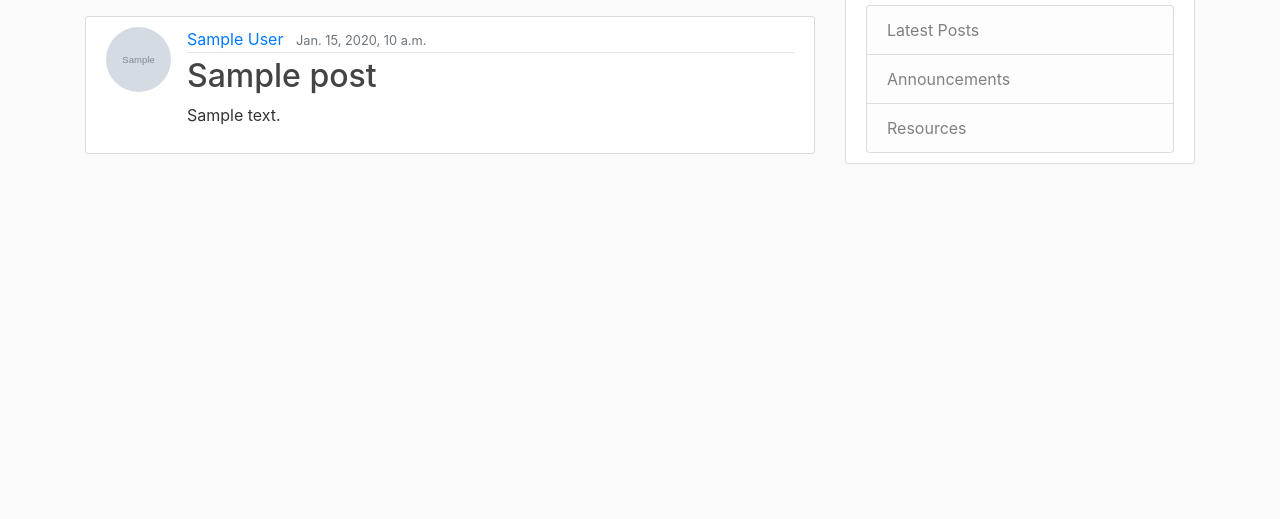
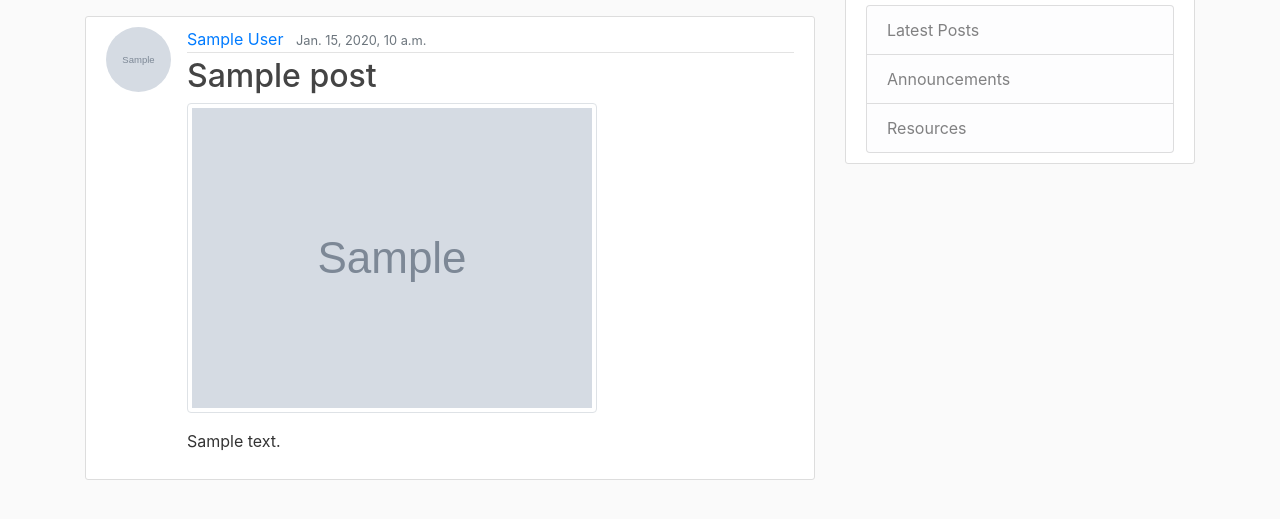
Before and after one commit to harish-gunda18/mysite, a Django app: template blog/templates/blog/user_posts.html in a window 1280 px wide. Shown: the part 128-647 px from the top of the page. Run offline with Django 3.2, Linux system fonts and the light colour scheme; tables that the repository leaves empty hold one stand-in row (values such as "Sample post"); the template is opened without the code that fills it: values that come from a table or form of the project are taken from there, most other values are stand-ins (such as "Sample title", 1, 10 or a date in 2020); grey boxes marked "Sample" are stand-in pictures; some libraries are stand-ins or nearby versions.

Commit message:
added image tag

```diff
--- a/blog/templates/blog/user_posts.html
+++ b/blog/templates/blog/user_posts.html
@@ -10,6 +10,11 @@
               <small class="text-muted">{{ post.date_posted }}</small>
             </div>
             <h2><a class="article-title" href="{%url 'post-detail' post.id%}">{{ post.title }}</a></h2>
+            {% if post.image %}
+              <div class="mb-3">
+                <img src="{{ post.image_thumbnail.url }}" class="img-thumbnail">
+              </div>
+            {% endif %}
             <p class="article-content">{{ post.content }}</p>
           </div>
         </article>
```
